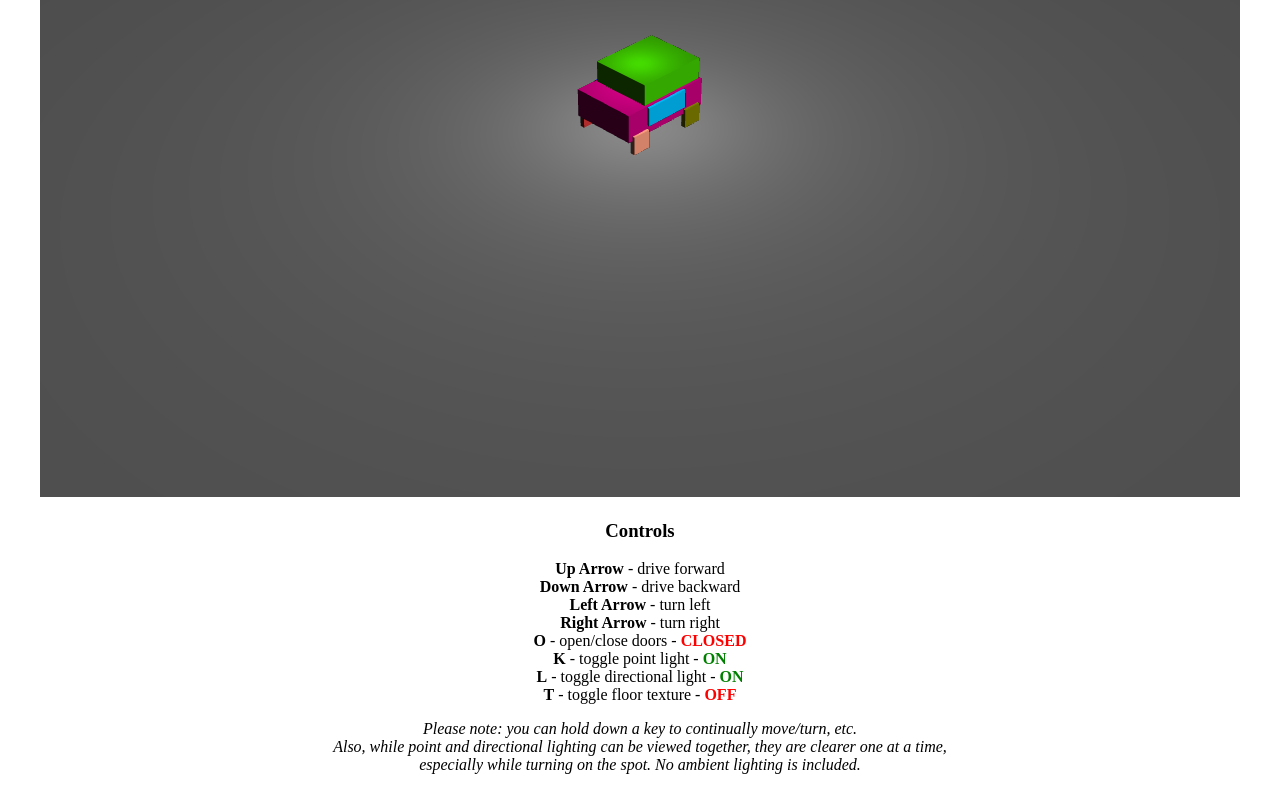
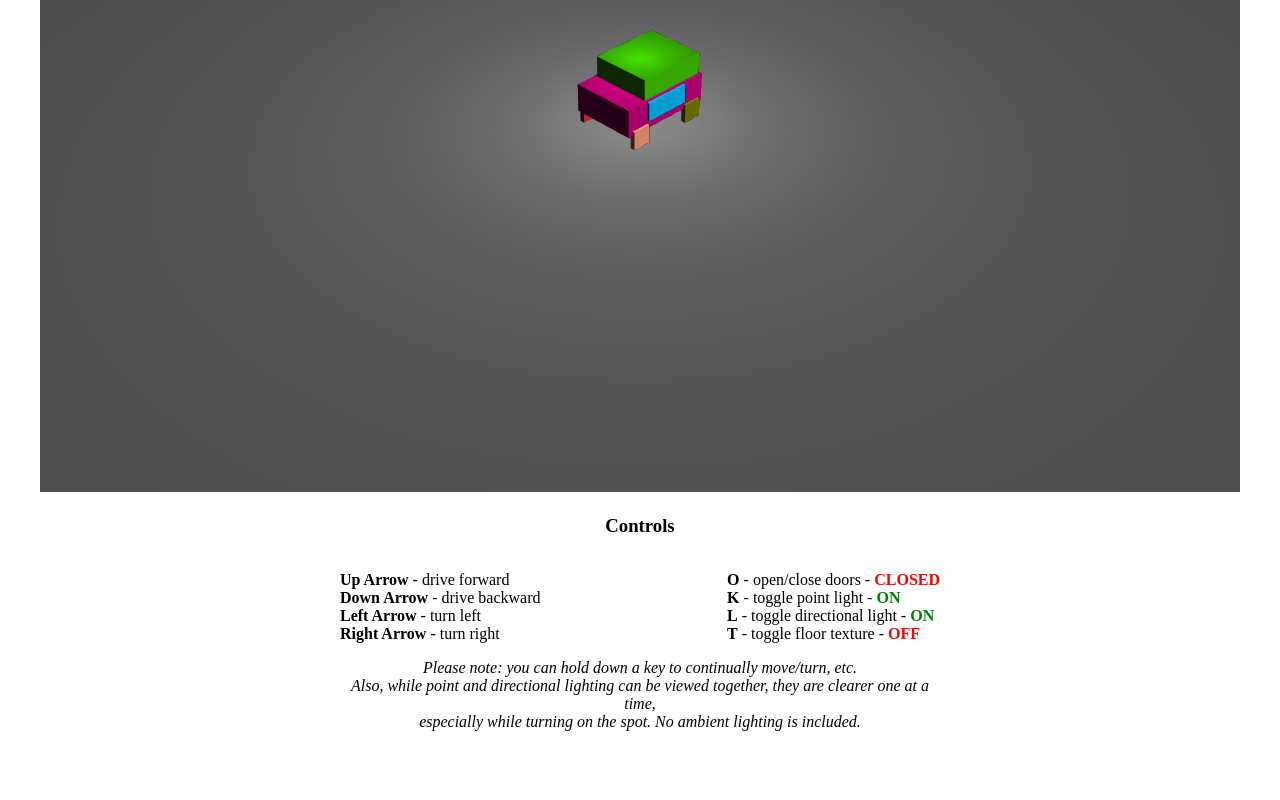
Before and after one commit to MikeCroall/webgl-car-demo, a plain HTML site: page code/src/tqvj24.html in a window 1280 px wide. Shown: the part 313-1113 px from the top of the page. After the commit the page ends 1065 px from the top, so only its background shows below. Drawn offline with Linux system fonts and the light colour scheme.

Commit message:
Texture betterments

```diff
--- a/code/src/tqvj24.html
+++ b/code/src/tqvj24.html
@@ -1,10 +1,12 @@
 <!DOCTYPE html>
 <html lang="en">
+
 <head>
-    <meta charset="utf-8"/>
+    <meta charset="utf-8" />
     <title>tqvj24 - Car Assignment</title>
     <style type="text/css">
-        html, body {
+        html,
+        body {
             margin: 0 auto;
             display: flex;
             justify-content: center;
@@ -12,21 +14,39 @@
         }
 
         body {
-            padding: 10px;
+            padding: 5px;
         }
 
         #divControls {
+            width: 50%;
             margin: 0 auto;
         }
 
-        #divControls h3, ul, p {
-            padding-left: 0;
+        #divControls h3,
+        ul,
+        p {
+            padding: 0;
             list-style-type: none;
             text-align: center;
         }
 
         #divControls p {
             font-style: italic;
+            clear: both;
+        }
+
+        #leftList {
+            float: left;
+            text-align: left;
+        }
+
+        #rightList {
+            float: right;
+            text-align: left;
+        }
+
+        #textureLI {
+            text-decoration: line-through;
         }
 
         .key-command {
@@ -51,7 +71,7 @@
     </canvas>
         <div id="divControls">
             <h3>Controls</h3>
-        <ul>
+            <ul id="leftList">
                 <li>
                     <span class="key-command">Up Arrow</span> - drive forward
                 </li>
@@ -64,25 +84,24 @@
                 <li>
                     <span class="key-command">Right Arrow</span> - turn right
                 </li>
+            </ul>
+            <ul id="rightList">
                 <li>
                     <span class="key-command">O</span> - open/close doors - <span class="toggle" id="spnDoors">CLOSED</span>
                 </li>
                 <li>
-                <span class="key-command">K</span> - toggle point light - <span class="toggle on"
-                                                                                id="spnPointLight">ON</span>
+                    <span class="key-command">K</span> - toggle point light - <span class="toggle on" id="spnPointLight">ON</span>
                 </li>
                 <li>
-                <span class="key-command">L</span> - toggle directional light - <span class="toggle on"
-                                                                                      id="spnDirectLight">ON</span>
+                    <span class="key-command">L</span> - toggle directional light - <span class="toggle on" id="spnDirectLight">ON</span>
                 </li>
-            <li>
+                <li id="textureLI">
                     <span class="key-command">T</span> - toggle floor texture - <span class="toggle off" id="spnFloorTexture">OFF</span>
                 </li>
             </ul>
             <p>
-            Please note: you can hold down a key to continually move/turn, etc. <br>
-            Also, while point and directional lighting can be viewed together, they are clearer one at a time, <br>
-            especially while turning on the spot. No ambient lighting is included.
+                Please note: you can hold down a key to continually move/turn, etc. <br> Also, while point and directional lighting can be viewed together, they are clearer one at a time, <br> especially while turning on the spot. No ambient lighting
+                is included.
             </p>
         </div>
     </div>
@@ -93,4 +112,5 @@
     <script src="../lib/cuon-matrix.js"></script>
     <script src="tqvj24.js"></script>
 </body>
+
 </html>
--- a/code/src/tqvj24.js
+++ b/code/src/tqvj24.js
@@ -49,24 +49,31 @@ var FSHADER_SOURCE = `
         vec3 normal = normalize(v_Normal);
         vec3 lightDirection = normalize(u_LightPosition - v_Position);
         float nDotL = max(dot(lightDirection, normal), 0.0);
-        vec3 diffuse = u_LightColorB * v_Color.rgb * nDotL;
+        vec4 TexColor = texture2D(u_Sampler, v_TexCoords);
+        vec3 diffuse;
+
         if (u_UseTextures) {
-            vec4 TexColor = texture2D(u_Sampler, v_TexCoords);
-            diffuse = u_LightColorB * TexColor.rgb * nDotL * 1.2;
+            if(u_isPointLighting) {
+                diffuse = 2.0 * u_LightColorB * TexColor.rgb * nDotL;
+                gl_FragColor = vec4(diffuse, v_Color.a);
+            } else {
+                gl_FragColor = vec4(TexColor.rgb, TexColor.a);
             }
+        } else {
             if(u_isPointLighting) {
+                diffuse = u_LightColorB * v_Color.rgb * nDotL;
                 gl_FragColor = vec4(diffuse + v_Color.rgb, v_Color.a);
             } else {
                 gl_FragColor = v_Color;
             }
         }
+    }
 `;
-// TODO floor texture only works when point lighting is on
 
 var modelMatrix = new Matrix4(); // The model matrix
-var viewMatrix = new Matrix4();  // The view matrix
-var projMatrix = new Matrix4();  // The projection matrix
-var g_normalMatrix = new Matrix4();  // Coordinate transformation matrix for normals
+var viewMatrix = new Matrix4(); // The view matrix
+var projMatrix = new Matrix4(); // The projection matrix
+var g_normalMatrix = new Matrix4(); // Coordinate transformation matrix for normals
 var u_ViewMatrix;
 var vertices_length = 72; // known for the cube - changes when vertices array actually made if needed
 var g_matrixStack = [];
@@ -74,7 +81,7 @@ var n;
 
 // Constant values
 var WHEEL_ANGLE_STEP = 8.0; // The amount the wheels turn (degrees) per forward/backward step
-var TURNING_ANGLE_STEP = 2.5; // The increments of rotation angle (in degrees) for turning
+var TURNING_ANGLE_STEP = 3.0; // The increments of rotation angle (in degrees) for turning
 var DRIVE_DISPLACEMENT_STEP = 0.25; // The distance moved in a single step forward/backward
 var PLANE_SIDE_LENGTH = 40;
 
@@ -89,6 +96,7 @@ var heldKeys = {};
 var directionalLighting = true;
 var pointLighting = true;
 var floorTexture = false;
+var allowTexture = false;
 var waitingForLightingDraw = false;
 
 // HTML Elements (for controls to show values of toggles)
@@ -96,6 +104,7 @@ var elemDoors;
 var elemPoint;
 var elemDirec;
 var elemTextu;
+var elemTextuLI;
 
 function main() {
     // Retrieve DOM elements
@@ -104,6 +113,7 @@ function main() {
     elemPoint = document.getElementById("spnPointLight");
     elemDirec = document.getElementById("spnDirectLight");
     elemTextu = document.getElementById("spnFloorTexture");
+    elemTextuLI = document.getElementById("textureLI");
 
     // Get the rendering context for WebGL
     var gl = getWebGLContext(canvas);
@@ -160,12 +170,12 @@ function main() {
 
     // Calculate the view matrix and the projection matrix
     viewMatrix.setLookAt(0, 30, 50, xDisplacement, 0, zDisplacement, 0, 1, 0);
-    projMatrix.setPerspective(30, canvas.width / canvas.height, 1, 100);
+    projMatrix.setPerspective(30, canvas.width / canvas.height, 1, 200);
     // Pass the model, view, and projection matrix to the uniform variable respectively
     gl.uniformMatrix4fv(u_ViewMatrix, false, viewMatrix.elements);
     gl.uniformMatrix4fv(u_ProjMatrix, false, projMatrix.elements);
 
-    var Cubetexture = gl.createTexture();   // Create a texture object
+    var Cubetexture = gl.createTexture(); // Create a texture object
     if (!Cubetexture) {
         console.log('Failed to create the texture object');
         return false;
@@ -178,7 +188,7 @@ function main() {
         return false;
     }
 
-    Cubetexture.image = new Image();  // Create the image object
+    Cubetexture.image = new Image(); // Create the image object
     if (!Cubetexture.image) {
         console.log("Failed to create the image object");
         return false;
@@ -186,13 +196,21 @@ function main() {
 
     // Tell the browser to load an image
     // Register the event handler to be called on loading an image
-    Cubetexture.image.onload = function(){
+    Cubetexture.image.onload = function() {
+        allowTexture = true;
+        elemTextuLI.style.textDecoration = "none";
+        console.log("Texture image loaded");
         draw(gl, u_ModelMatrix, u_NormalMatrix, u_isLighting, u_isPointLighting, Cubetexture, u_Sampler, u_UseTextures);
+    };
+    Cubetexture.image.onerror = function() {
+        allowTexture = false;
+        elemTextuLI.style.textDecoration = "line-through";
+        console.log("Texture image could not be loaded");
+        draw(gl, u_ModelMatrix, u_NormalMatrix, u_isLighting, u_isPointLighting, Cubetexture, u_Sampler, u_UseTextures);
+    };
+    Cubetexture.image.src = '../../floor.jpg';
 
-        window.requestAnimationFrame(animateFrame);
-    };
-
-    document.onkeydown = document.onkeyup = function (e) {
+    document.onkeydown = document.onkeyup = function(e) {
         e = e || event; // IE compatibility
         if (e.keyCode == 75 && e.type == "keydown") {
             pointLighting = !pointLighting;
@@ -205,10 +223,14 @@ function main() {
             elemDirec.className = directionalLighting ? "toggle on" : "toggle";
             elemDirec.innerHTML = directionalLighting ? "ON" : "OFF";
         } else if (e.keyCode == 84 && e.type == "keydown") {
+            if (allowTexture) {
                 floorTexture = !floorTexture;
                 waitingForLightingDraw = true;
                 elemTextu.className = floorTexture ? "toggle on" : "toggle";
                 elemTextu.innerHTML = floorTexture ? "ON" : "OFF";
+            } else {
+                alert("The texture image wasn't found - try running from a server instead");
+            }
         } else if (e.keyCode == 79) {
             // Door cooldown to avoid flickering doors
             if (door_cooldown < 1 && e.type != "keyup") {
@@ -216,7 +238,7 @@ function main() {
                 doors_open = !doors_open;
                 elemDoors.className = doors_open ? "toggle on" : "toggle";
                 elemDoors.innerHTML = doors_open ? "OPEN" : "CLOSED";
-                draw(gl, u_ModelMatrix, u_NormalMatrix, u_isLighting);
+                waitingForLightingDraw = true;
             } else {
                 console.log("Cannot toggle doors so quickly - remaining cooldown: ", door_cooldown)
             }
@@ -225,7 +247,7 @@ function main() {
         }
     };
 
-    n = initVertexBuffers(gl, [0.5, 0.5, 0.5]);
+    n = initVertexBuffers(gl, [0.0, 0.0, 0.0]);
 
     function animateFrame() {
         if (door_cooldown > 0) {
@@ -234,7 +256,7 @@ function main() {
         checkKeys(gl, u_ModelMatrix, u_NormalMatrix, u_isLighting, u_isPointLighting, Cubetexture, u_Sampler, u_UseTextures);
         window.requestAnimationFrame(animateFrame);
     }
-    Cubetexture.image.src = '../../floor.jpg';
+    window.requestAnimationFrame(animateFrame);
 }
 
 function turnCar(turnLeft, reversing) {
@@ -267,26 +289,26 @@ function checkKeys(gl, u_ModelMatrix, u_NormalMatrix, u_isLighting, u_isPointLig
     var reversing = false;
 
     // Move
-    if (heldKeys[38]) {         // Up arrow - drive forward
+    if (heldKeys[38]) { // Up arrow - drive forward
         recognised = true;
         moveCar(true);
-    } else if (heldKeys[40]) {  //Down arrow - drive backward
+    } else if (heldKeys[40]) { //Down arrow - drive backward
         recognised = true;
         reversing = true;
         moveCar(false);
     }
 
     // Turn
-    if (heldKeys[39]) {         // Right arrow - turn right (y axis rotation)
+    if (heldKeys[39]) { // Right arrow - turn right (y axis rotation)
         recognised = true;
         turnCar(false, reversing);
-    } else if (heldKeys[37]) {  // Left arrow - turn left (y axis negative rotation)
+    } else if (heldKeys[37]) { // Left arrow - turn left (y axis negative rotation)
         recognised = true;
         turnCar(true, reversing);
     }
 
     // Avoid error on O press - actually handled in key event handler due to cooldown to avoid flicker
-    if (heldKeys[79]) {         // O - toggle doors
+    if (heldKeys[79]) { // O - toggle doors
         recognised = true;
     }
 
@@ -345,13 +367,13 @@ function initVertexBuffers(gl, baseColour) {
     //  | |v7---|-|v4
     //  |/      |/
     //  v2------v3
-    var vertices = new Float32Array([   // Coordinates
+    var vertices = new Float32Array([ // Coordinates
         1.0, 1.0, 1.0, -1.0, 1.0, 1.0, -1.0, -1.0, 1.0, 1.0, -1.0, 1.0, // v0-v1-v2-v3 front
         1.0, 1.0, 1.0, 1.0, -1.0, 1.0, 1.0, -1.0, -1.0, 1.0, 1.0, -1.0, // v0-v3-v4-v5 right
         1.0, 1.0, 1.0, 1.0, 1.0, -1.0, -1.0, 1.0, -1.0, -1.0, 1.0, 1.0, // v0-v5-v6-v1 up
         -1.0, 1.0, 1.0, -1.0, 1.0, -1.0, -1.0, -1.0, -1.0, -1.0, -1.0, 1.0, // v1-v6-v7-v2 left
         -1.0, -1.0, -1.0, 1.0, -1.0, -1.0, 1.0, -1.0, 1.0, -1.0, -1.0, 1.0, // v7-v4-v3-v2 down
-        1.0, -1.0, -1.0, -1.0, -1.0, -1.0, -1.0, 1.0, -1.0, 1.0, 1.0, -1.0  // v4-v7-v6-v5 back
+        1.0, -1.0, -1.0, -1.0, -1.0, -1.0, -1.0, 1.0, -1.0, 1.0, 1.0, -1.0 // v4-v7-v6-v5 back
     ]);
     vertices_length = vertices.length;
 
@@ -364,33 +386,33 @@ function initVertexBuffers(gl, baseColour) {
     }
     var colors = new Float32Array(myColours);
 
-    var normals = new Float32Array([    // Normal
-        0.0, 0.0, 1.0, 0.0, 0.0, 1.0, 0.0, 0.0, 1.0, 0.0, 0.0, 1.0,  // v0-v1-v2-v3 front
-        1.0, 0.0, 0.0, 1.0, 0.0, 0.0, 1.0, 0.0, 0.0, 1.0, 0.0, 0.0,  // v0-v3-v4-v5 right
-        0.0, 1.0, 0.0, 0.0, 1.0, 0.0, 0.0, 1.0, 0.0, 0.0, 1.0, 0.0,  // v0-v5-v6-v1 up
-        -1.0, 0.0, 0.0, -1.0, 0.0, 0.0, -1.0, 0.0, 0.0, -1.0, 0.0, 0.0,  // v1-v6-v7-v2 left
-        0.0, -1.0, 0.0, 0.0, -1.0, 0.0, 0.0, -1.0, 0.0, 0.0, -1.0, 0.0,  // v7-v4-v3-v2 down
-        0.0, 0.0, -1.0, 0.0, 0.0, -1.0, 0.0, 0.0, -1.0, 0.0, 0.0, -1.0   // v4-v7-v6-v5 back
+    var normals = new Float32Array([ // Normal
+        0.0, 0.0, 1.0, 0.0, 0.0, 1.0, 0.0, 0.0, 1.0, 0.0, 0.0, 1.0, // v0-v1-v2-v3 front
+        1.0, 0.0, 0.0, 1.0, 0.0, 0.0, 1.0, 0.0, 0.0, 1.0, 0.0, 0.0, // v0-v3-v4-v5 right
+        0.0, 1.0, 0.0, 0.0, 1.0, 0.0, 0.0, 1.0, 0.0, 0.0, 1.0, 0.0, // v0-v5-v6-v1 up
+        -1.0, 0.0, 0.0, -1.0, 0.0, 0.0, -1.0, 0.0, 0.0, -1.0, 0.0, 0.0, // v1-v6-v7-v2 left
+        0.0, -1.0, 0.0, 0.0, -1.0, 0.0, 0.0, -1.0, 0.0, 0.0, -1.0, 0.0, // v7-v4-v3-v2 down
+        0.0, 0.0, -1.0, 0.0, 0.0, -1.0, 0.0, 0.0, -1.0, 0.0, 0.0, -1.0 // v4-v7-v6-v5 back
     ]);
 
     // Texture Coordinates
     var texCoords = new Float32Array([
-      1.0, 1.0,    0.0, 1.0,   0.0, 0.0,   1.0, 0.0,  // v0-v1-v2-v3 front
-      0.0, 1.0,    0.0, 0.0,   1.0, 0.0,   1.0, 1.0,  // v0-v3-v4-v5 right
-      1.0, 0.0,    1.0, 1.0,   0.0, 1.0,   0.0, 0.0,  // v0-v5-v6-v1 up
-      1.0, 1.0,    0.0, 1.0,   0.0, 0.0,   1.0, 0.0,  // v1-v6-v7-v2 left
-      0.0, 0.0,    1.0, 0.0,   1.0, 1.0,   0.0, 1.0,  // v7-v4-v3-v2 down
-      0.0, 0.0,    1.0, 0.0,   1.0, 1.0,   0.0, 1.0   // v4-v7-v6-v5 back
+        1.0, 1.0, 0.0, 1.0, 0.0, 0.0, 1.0, 0.0, // v0-v1-v2-v3 front
+        0.0, 1.0, 0.0, 0.0, 1.0, 0.0, 1.0, 1.0, // v0-v3-v4-v5 right
+        1.0, 0.0, 1.0, 1.0, 0.0, 1.0, 0.0, 0.0, // v0-v5-v6-v1 up
+        1.0, 1.0, 0.0, 1.0, 0.0, 0.0, 1.0, 0.0, // v1-v6-v7-v2 left
+        0.0, 0.0, 1.0, 0.0, 1.0, 1.0, 0.0, 1.0, // v7-v4-v3-v2 down
+        0.0, 0.0, 1.0, 0.0, 1.0, 1.0, 0.0, 1.0 // v4-v7-v6-v5 back
     ]);
 
     // Indices of the vertices
     var indices = new Uint8Array([
-        0, 1, 2, 0, 2, 3,    // front
-        4, 5, 6, 4, 6, 7,    // right
-        8, 9, 10, 8, 10, 11,    // up
-        12, 13, 14, 12, 14, 15,    // left
-        16, 17, 18, 16, 18, 19,    // down
-        20, 21, 22, 20, 22, 23     // back
+        0, 1, 2, 0, 2, 3, // front
+        4, 5, 6, 4, 6, 7, // right
+        8, 9, 10, 8, 10, 11, // up
+        12, 13, 14, 12, 14, 15, // left
+        16, 17, 18, 16, 18, 19, // down
+        20, 21, 22, 20, 22, 23 // back
     ]);
 
     // Write the vertex property to buffers (coordinates, colors and normals)
@@ -627,6 +649,7 @@ function draw(gl, u_ModelMatrix, u_NormalMatrix, u_isLighting, u_isPointLighting
     for (var wheelNum = 1; wheelNum <= 4; wheelNum++) { // All 4 wheels
         drawWheel(gl, u_ModelMatrix, u_NormalMatrix, wheelNum);
     }
+
     gl.uniform1i(u_UseTextures, floorTexture);
     drawFloor(gl, u_ModelMatrix, u_NormalMatrix);
 }
```
Lines whose indentation alone changed are shown as unchanged.
